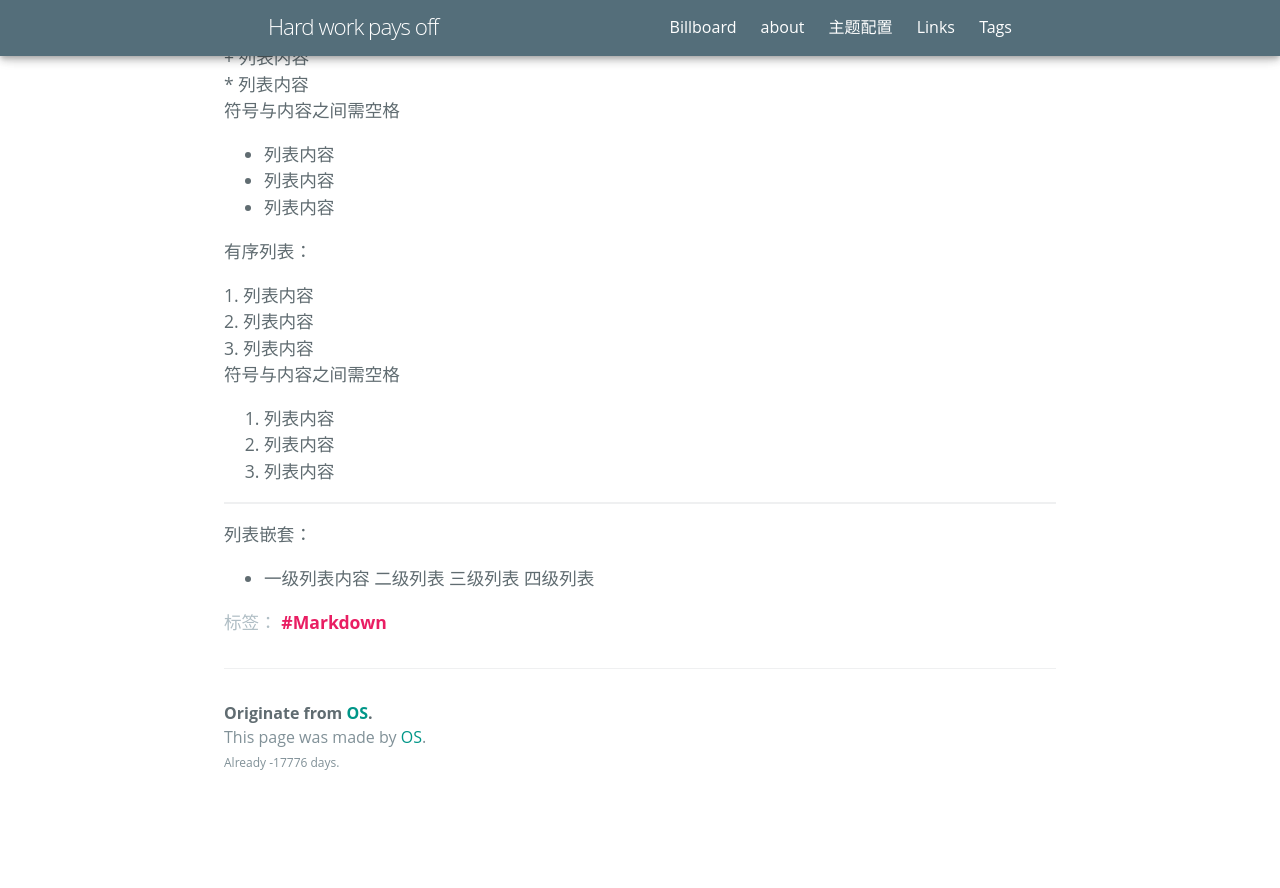
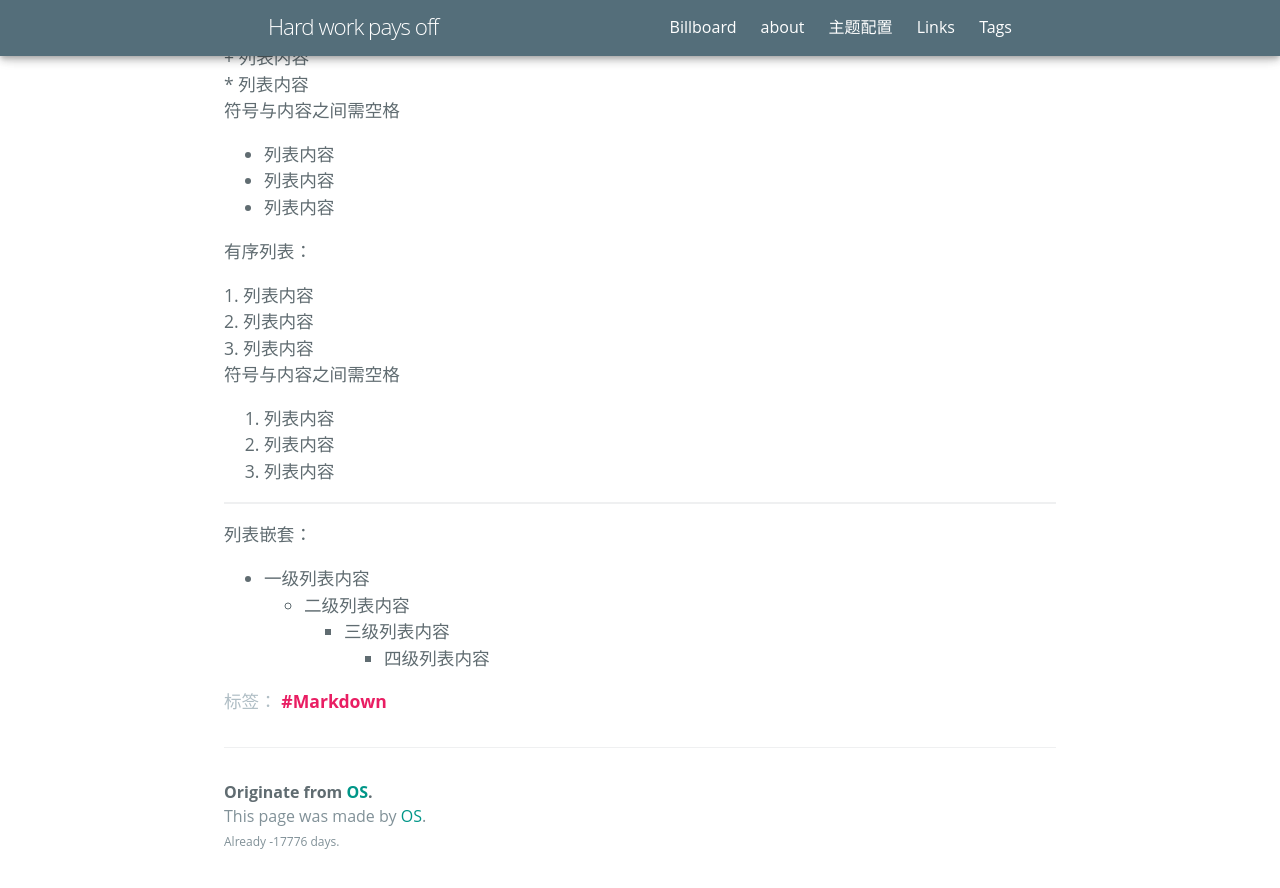
Before and after one commit to xiaoshou0427/xiaoshou0427.github.io, a Jekyll site: the page built from _posts/2019-09-02-Markdown.md, in a window 1280 px wide and 900 px high, scrolled down 2415 px. Shown: the top 888 px of the window. Built offline with Jekyll 4.4.1, drawn with Linux system fonts in a browser that asks for light colours; some web fonts are replaced; before the commit the page ends 3236 px from its top, so only the background shows below that.

Commit message:
Update 2019-09-02-Markdown.md

```diff
--- a/_posts/2019-09-02-Markdown.md
+++ b/_posts/2019-09-02-Markdown.md
@@ -84,6 +84,6 @@ title可加可不加<br>
 
 列表嵌套：
 - 一级列表内容
-   二级列表
-      三级列表
-         四级列表
+   - 二级列表内容
+      - 三级列表内容
+         - 四级列表内容
```
